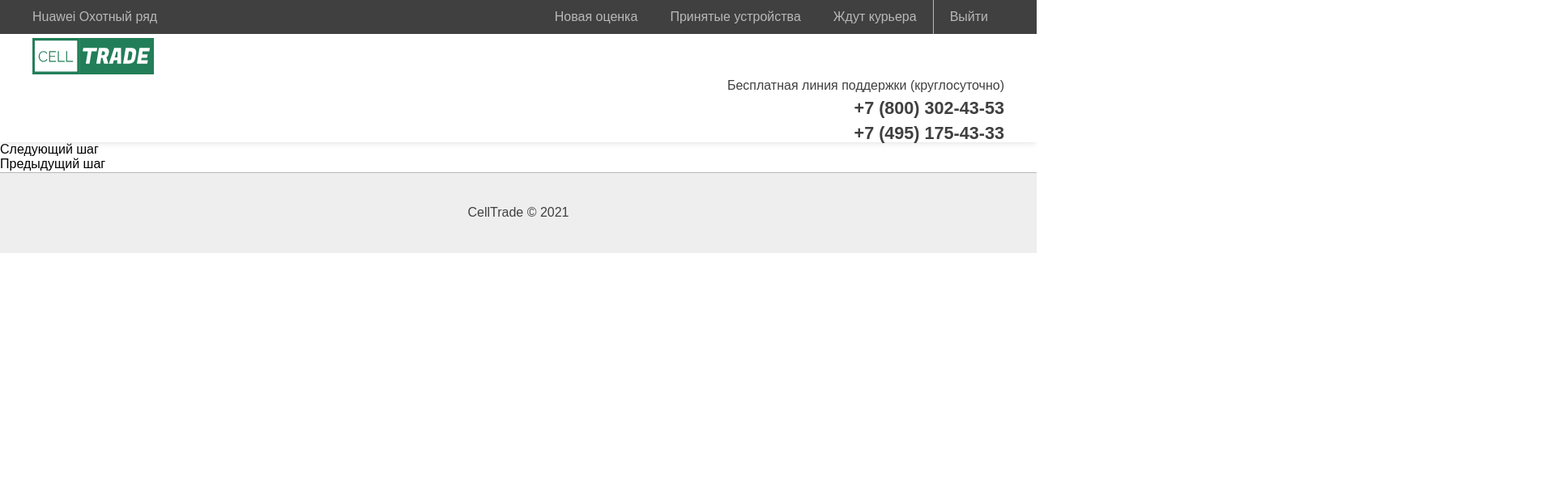
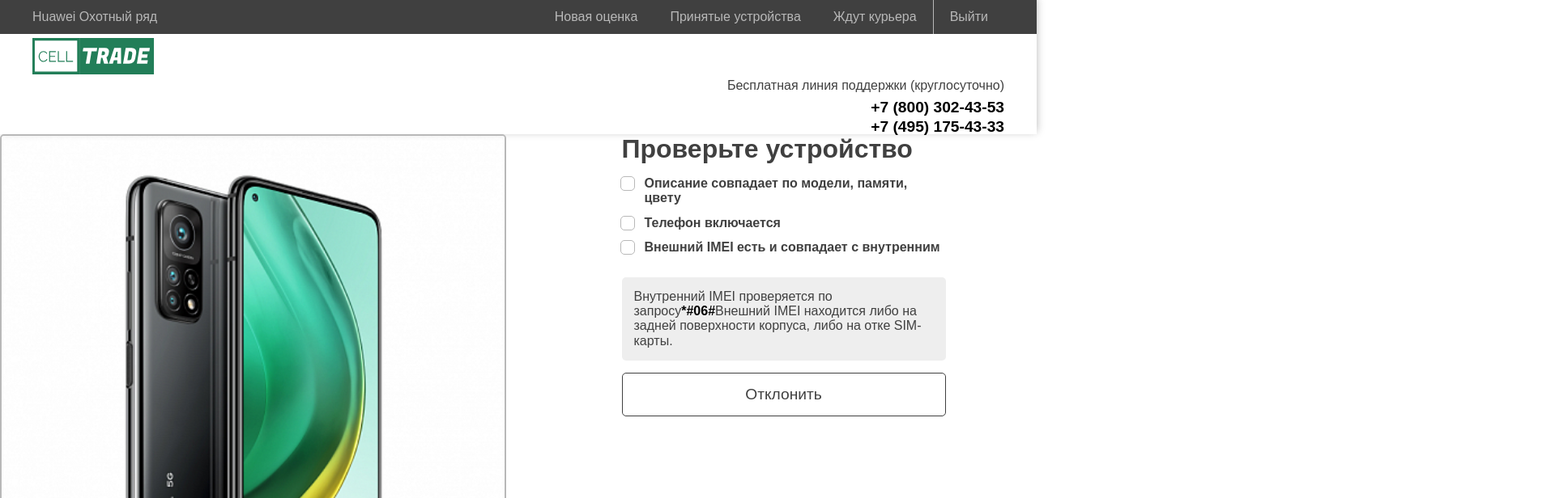
Before and after one commit to Vanhalf-win32/CellTrade, a React (Create React App) app: page /checkphone in a window 1280 px wide. Shown: the top 616 px of the page at 81% size, 1920 px wide, since content can reach past the window. Built offline with nearby package versions, Linux system fonts and the light colour scheme.

Commit message:
add getSpecDevices

```diff
--- a/src/App.js
+++ b/src/App.js
@@ -1,21 +1,29 @@
 import React from 'react';
 import Header from './components/header';
-import AppRoutes from './AppRotes';
-import { BrowserRouter } from 'react-router-dom';
+// import AppRoutes from './AppRotes';
+// import { BrowserRouter } from 'react-router-dom';
 import Footer from './components/footer';
 import './css/mixins.css';
 import './css/style.css';
 import './css/variables.css';
 import './css/blocks/footer.css';
+import CheckImei from './components/checkimei';
+import CheckPhone from './components/checkphone';
 
 
 export default function App() {
   return(
-    <BrowserRouter>
-         <Header/>
-         <AppRoutes/>
+    <div>
+        <Header/>
+        {/* <CheckImei/> */}
+        <CheckPhone/>
          <Footer/>
-    </BrowserRouter>
+    </div>
+    // <BrowserRouter>
+    //
+    //       <AppRoutes/>
+    //
+    // </BrowserRouter>
 
 	)
 };
--- a/src/components/checkimei.jsx
+++ b/src/components/checkimei.jsx
@@ -3,6 +3,7 @@ import { useEffect, useState } from "react";
 import { Link } from "react-router-dom";
 import img from "../img/content/scanner.jpg";
 import axios from "axios";
+import CheckPhone from "./checkphone";
 
 
 
@@ -63,7 +64,6 @@ const CheckImei = () => {
 			contractIsSigned: null,
 		}
 	});
-
 	const [getImei, setGetImei] = useState({"post": {"imei": 0}});
 	const [getSpec, setGetSpec] = useState({});
 	const [butEnable, setButEnable] = useState('disable');
@@ -75,41 +75,56 @@ const CheckImei = () => {
 			}
 		});
 
- 	const checkImei= (test) => {
-		const data = axios.post(
+
+
+ 	const checkImei= () => {
+		const responseImei = axios.post(
 			'http://localhost/bitrix/services/main/ajax.php?mode=class&c=voidvn%3Atradein&action=getBaseImeiInfo',
 				getImei,
 			)
-			data.then((value) => {
-				setGetSpec(value.data)
-			})
-		}
+			responseImei.then((value) => {
+				if(value.data.data.MESSAGE === 'Это устройство в чёрном списке!') {
+					alert("Это устройство в чёрном списке!")
+				} else (
+					setGetSpec(value.data)
+				)
+			});
 
 
+		// if(getSpec.data.ProdCapacity === '' || getSpec.data.Color === '') {
+		// 	const responseSpec = axios.post('http://localhost/bitrix/services/main/ajax.php?mode=class&c=voidvn%3Atradein&action=getDeviceSpecs',
+		// 		getSpec,
+		// 	)
+		// 	responseSpec.then((value)=> {
+		// 		console.log('TETS')
+		// 		console.log(value)
+		// 	})
+		// }
+		};
+
+		console.log(getSpec)
+
 	useEffect(() =>{
-		const setVision = document.querySelectorAll('.form__step');
-		setVision[0].style.display = 'flex';
+		// const setVision = document.querySelectorAll('.form__step');
+		// setVision[0].style.display = 'flex';
 	},[butEnable]);
 
 	useEffect(() => {
-
 		copyObjects(productDataDefault, getSpec);
-
-		if(productDataDefault.data.IMEI) {
-			setProductData({...productData, CHECKING_DEVICE: productDataDefault.data.IMEI,
-				 FULL_SPEC: productDataDefault.data.Model,
-				 PRODUCT_DATA: JSON.stringify(productDataDefault)})
+			if(productDataDefault.data.IMEI) {
+			setProductData({...productData,
+					CHECKING_DEVICE: productDataDefault.data.IMEI,
+					FULL_SPEC: productDataDefault.data.Model,
+					PRODUCT_DATA: JSON.stringify(productDataDefault)
+				});
 			const data = axios.post('http://localhost/bitrix/services/main/ajax.php?mode=class&c=voidvn%3Atradein&action=setProductData',
 				productData,
 				);
 				data.then((value) => {
 					console.log(value.data);
-				})
-		}
+				});
+		};
 	},[getSpec]);
-
-	console.log(productData);
-	console.log(productDataDefault);
 
 	function copyObjects(obj1, obj2){
 		function copyObject(obj){
@@ -190,9 +205,6 @@ const CheckImei = () => {
 						</div>
 					</div>
 				</form>
-                <div>
-                    <Link to='/checkphone'>Следующий шаг</Link>
-                </div>
         </div>
     );
 };
--- a/src/components/checkphone.jsx
+++ b/src/components/checkphone.jsx
@@ -1,9 +1,10 @@
-import React from "react";
+import React, { useEffect } from "react";
 import { Link } from "react-router-dom";
 import img from "../img/content/mobile.jpg";
 
 
 const CheckPhone = () => {
+
     return(
         <div>
 				<div class="form__step" id="check-device">
@@ -101,13 +102,7 @@ const CheckPhone = () => {
 							</div>
 						</div>
 					</div>
-                    <div>
-                        <Link to='/checkdisplay'>Следующий шаг</Link>
-                    </div>
-                    <div>
-                        <Link to='/checkimei'>Предыдущий шаг</Link>
-                    </div>
-    </div>
+    	</div>
     );
 };
 
--- a/src/css/blocks/form.css
+++ b/src/css/blocks/form.css
@@ -5,7 +5,7 @@
 }
 
 .form__step {
-	display: none;
+	display: flex;
 }
 
 .form__step--active {
```
